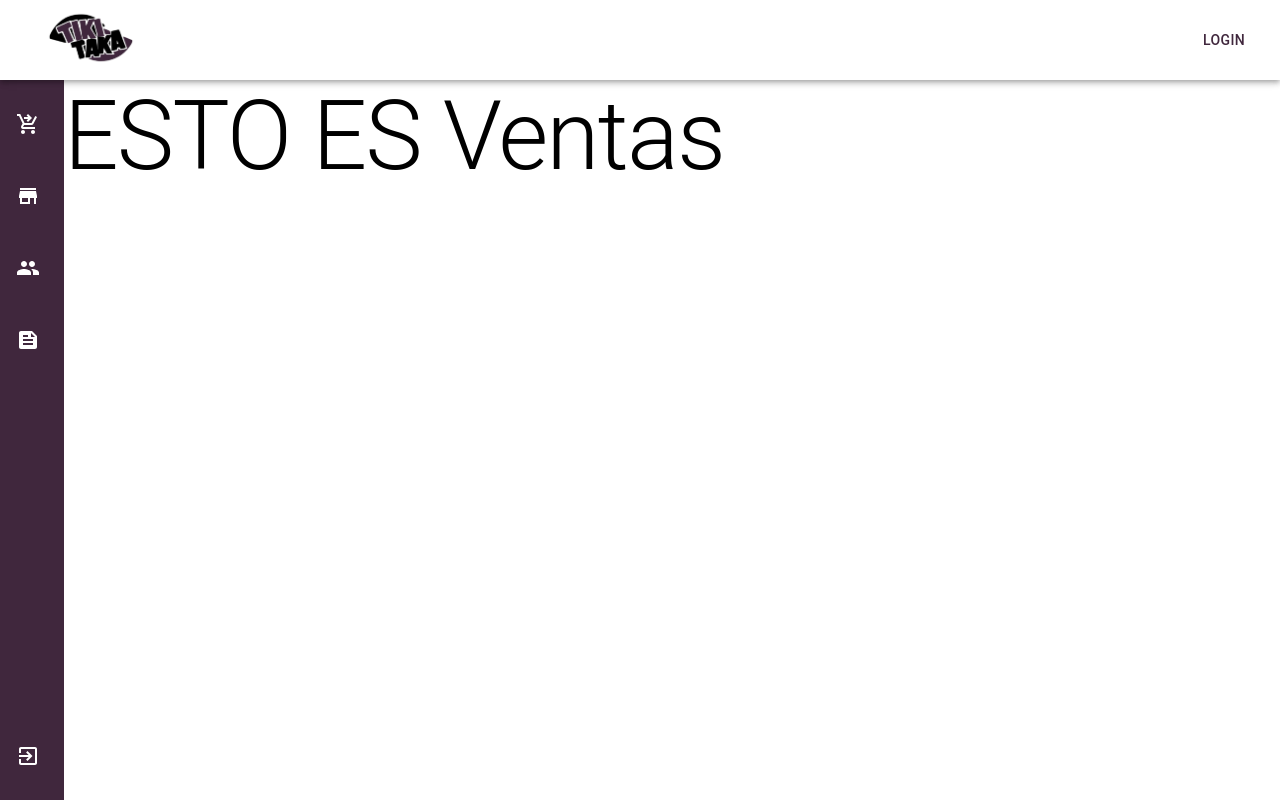
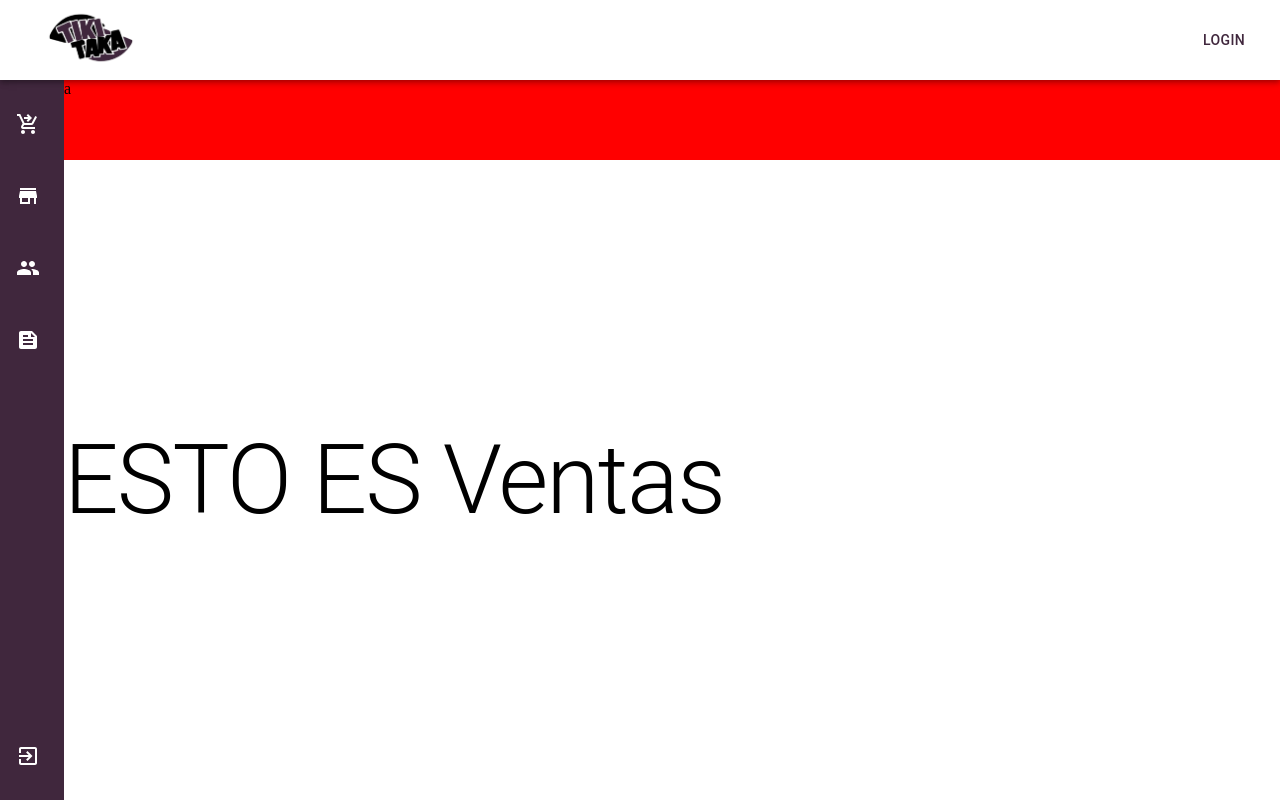
Before and after one commit to Diego582/gestion-stock-front, a React (Vite) app: page /ventas in a window 1280 px wide. Built offline with nearby package versions, Linux system fonts and the light colour scheme.

Commit message:
ventas1 (#8)

```diff
--- /dev/null
+++ b/src/components/NavSales.jsx
@@ -0,0 +1,8 @@
+import { Box } from "@mui/material";
+import React from "react";
+
+export default function NavSales() {
+  return (
+    <Box sx={{ width: "95vw", height: "10vh", backgroundColor: "red" }}>a</Box>
+  );
+}
--- a/src/pages/Sales.jsx
+++ b/src/pages/Sales.jsx
@@ -1,12 +1,15 @@
 import Typography from "@mui/material/Typography";
+import NavSales from "../components/NavSales";
+import { Box } from "@mui/material";
 
 const Sales = () => {
   return (
-    <>
+    <Box sx={{ display: "flex", flexWrap: "wrap" }}>
+      <NavSales />
       <Typography variant="h1" color="initial">
         ESTO ES Ventas
       </Typography>
-    </>
+    </Box>
   );
 };
 
```
